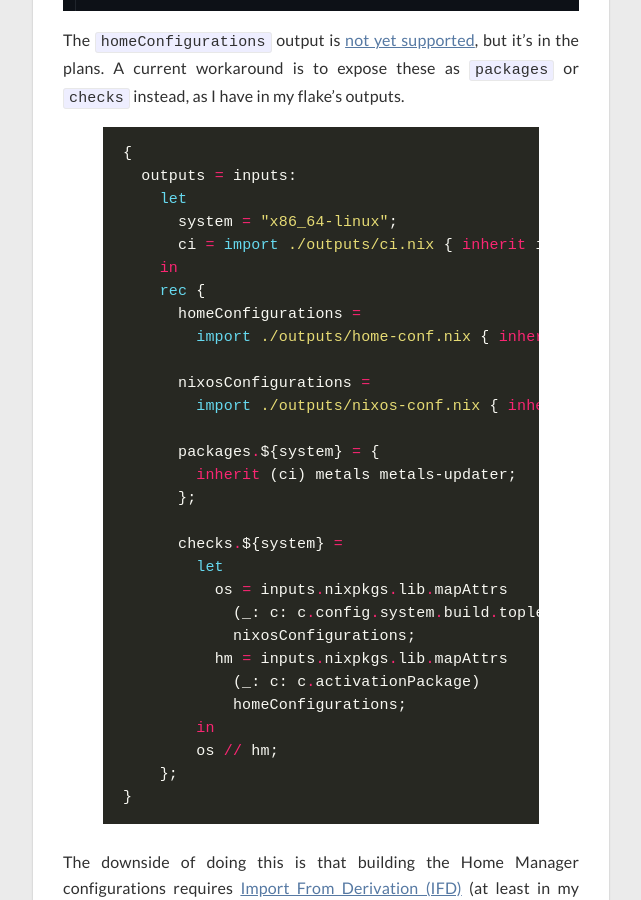
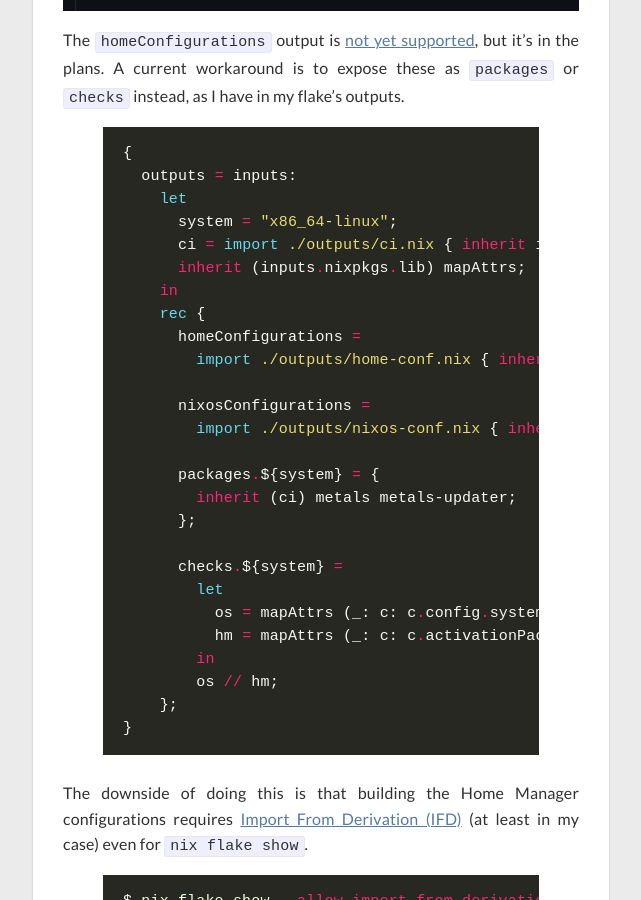
Before and after one commit to gvolpe/blog-comments, a Jekyll site: the page built from _posts/2023-02-07-garnix.md, in a window 1280 px wide and 900 px high, scrolled down 1546 px. Shown: the whole window, without its empty margins (319-960 px from the left). Built offline with Jekyll 4.4.1, drawn with Linux system fonts in a browser that asks for light colours; nearby versions of some CDN libraries.

Commit message:
refactor mapAttrs code

```diff
--- a/_posts/2023-02-07-garnix.md
+++ b/_posts/2023-02-07-garnix.md
@@ -26,6 +26,7 @@ The `homeConfigurations` output is [not yet supported](https://github.com/garnix
     let
       system = "x86_64-linux";
       ci = import ./outputs/ci.nix { inherit inputs system; };
+      inherit (inputs.nixpkgs.lib) mapAttrs;
     in
     rec {
       homeConfigurations =
@@ -40,12 +41,8 @@ The `homeConfigurations` output is [not yet supported](https://github.com/garnix
 
       checks.${system} =
         let
-          os = inputs.nixpkgs.lib.mapAttrs
-            (_: c: c.config.system.build.toplevel)
-            nixosConfigurations;
-          hm = inputs.nixpkgs.lib.mapAttrs
-            (_: c: c.activationPackage)
-            homeConfigurations;
+          os = mapAttrs (_: c: c.config.system.build.toplevel) nixosConfigurations;
+          hm = mapAttrs (_: c: c.activationPackage) homeConfigurations;
         in
         os // hm;
     };
```
